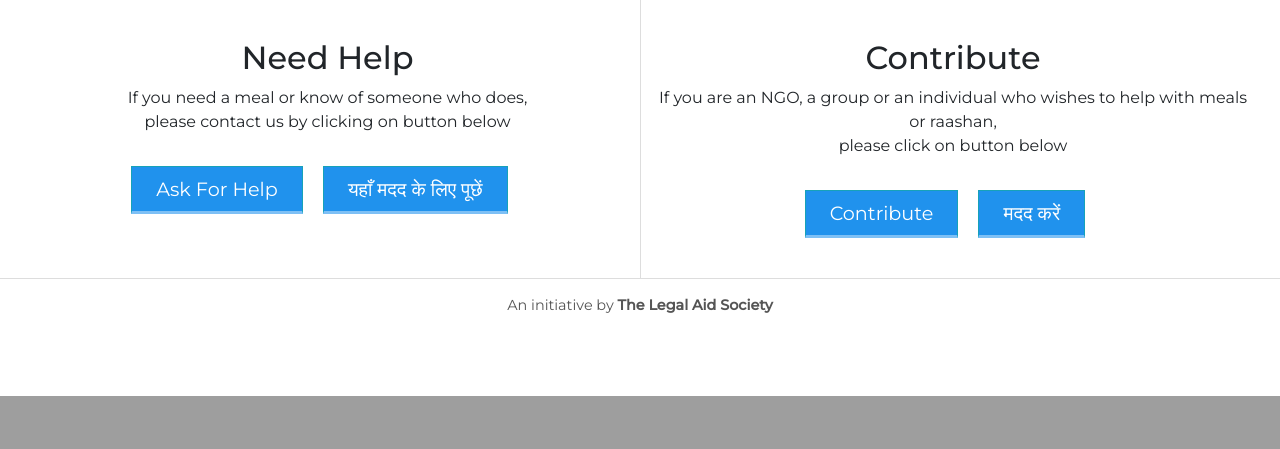
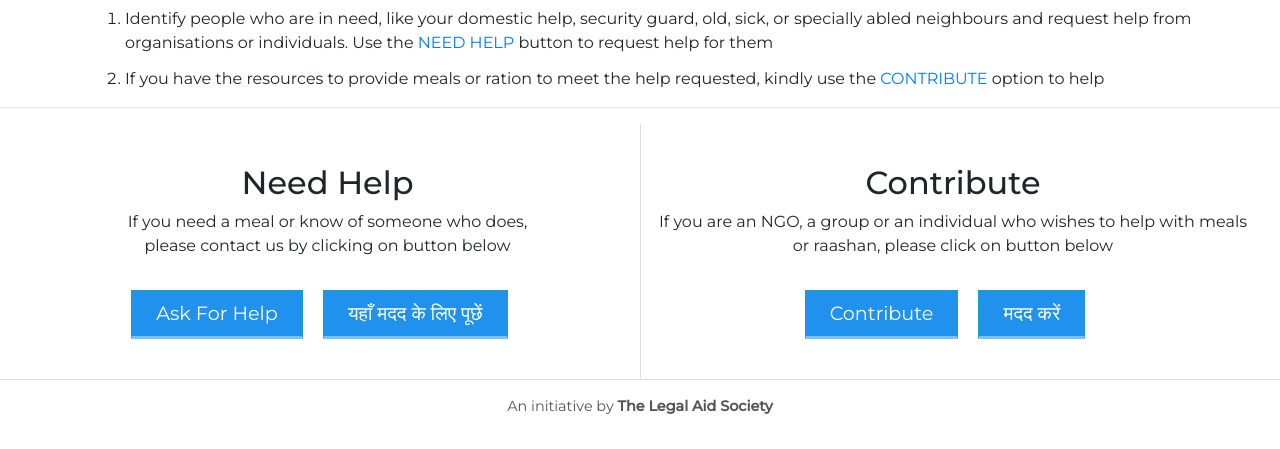
Before and after one commit to ashhadulislam/covid-assistance-mumbai, a Flask app: page / in a window 1280 px wide. Shown: the part 404-853 px from the top of the page. Before the commit the page ends 800 px from the top, so only its background shows below. Run offline with Flask 2, Linux system fonts and the light colour scheme; some libraries are stand-ins or nearby versions.

Commit message:
Add option and extra text

```diff
--- a/sass/index.scss
+++ b/sass/index.scss
@@ -251,3 +251,14 @@ header {
     font-size: 1.1rem;;
   }
 }
+
+.subbanner {
+  margin-top: 1rem;
+  h3 {
+    text-align: center;
+    font-size: 1.2rem;
+  }
+  li {
+    margin-bottom: 0.75rem;
+  }
+}
--- a/static/css/index.css
+++ b/static/css/index.css
@@ -230,4 +230,15 @@ header.no-bg {
   }
 }
 
+.subbanner {
+  margin-top: 1rem;
+}
+.subbanner h3 {
+  text-align: center;
+  font-size: 1.2rem;
+}
+.subbanner li {
+  margin-bottom: 0.75rem;
+}
+
 /*# sourceMappingURL=index.css.map */
--- a/templates/base_mumbai.html
+++ b/templates/base_mumbai.html
@@ -1,6 +1,5 @@
 
 <html>
-
 <head>
 	<meta charset="utf-8">
   <meta name="viewport" content="width=device-width, initial-scale=1.0">
@@ -52,7 +51,6 @@
 
             <p>
               Unlike us, they cannot afford a lockdown, they could not stock up the essentials.
-              <br />How can you help?
             </p>
           </div>
 
@@ -60,6 +58,21 @@
 
     </div>
     </header>
+    <div class="subbanner">
+      <div class="container">
+        <h3>How can you help?</h3>
+        <ol>
+          <li>
+            Identify people who are in need, like your domestic help, security guard, old, sick, or specially abled neighbours and request help from organisations or individuals.
+            Use the  <a href="{{ url_for('addmumbaimeal') }}">NEED HELP</a> button to request help for them
+          </li>
+          <li>
+            If you have the resources to provide meals or ration to meet the help requested, kindly use the <a href="{{ url_for('pendingmumbai') }}">CONTRIBUTE</a> option to help
+          </li>
+        </ol>
+      </div>
+      <hr>
+    </div>
   <div class="main-page">
       <div class="main-actions-wrapper">
         <div class="container-fluid">
@@ -81,7 +94,7 @@
             <div class="right-action action">
               <h2>Contribute</h2>
               <p>
-                If you are an NGO, a group or an individual who wishes to help with meals or raashan, <br />please click on button below
+                If you are an NGO, a group or an individual who wishes to help with meals or raashan, please click on button below
               </p>
               <p class="main-action-btn-wrapper">
                 <a href="{{ url_for('pendingmumbai') }}" class="btn btn-info btn-lg">Contribute</a>
```
Also changed, not shown: templates/pendingmumbai.html (+11 -7 lines), 1 other file.
